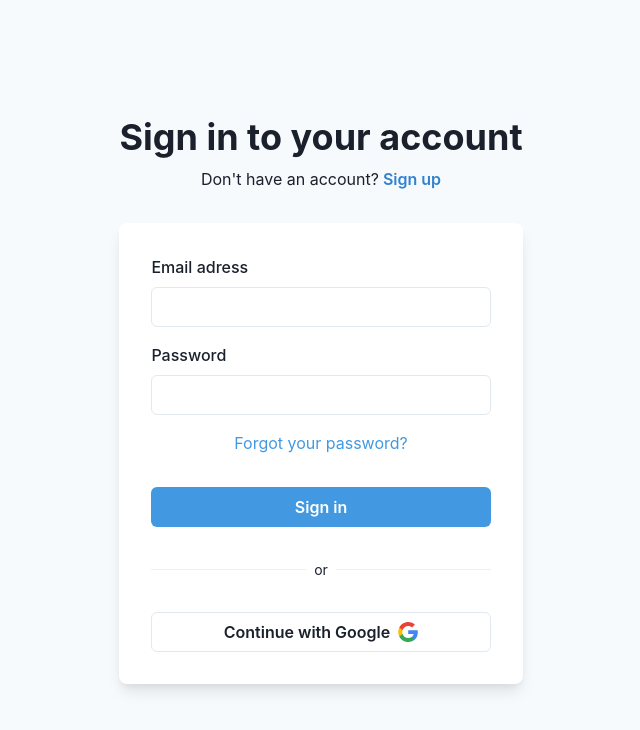
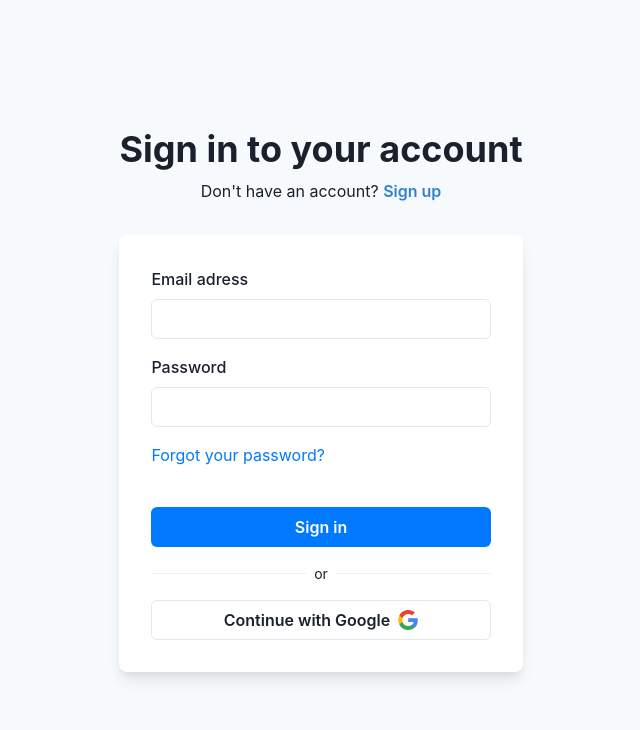
Before and after one commit to jurasw/icebunch-frontend, a React (Vite) app: page /login in a window 1280 px wide. Shown: the top 730 px of the page, without its empty margins (319-959 px from the left). Built offline with nearby package versions, Linux system fonts and the light colour scheme.

Commit message:
fix login/register

```diff
--- a/src/components/LandingPage/Features.tsx
+++ b/src/components/LandingPage/Features.tsx
@@ -46,14 +46,15 @@ export default function Features() {
   const { t } = useTranslation();
 
   return (
-    <Container maxW={"5xl"} py={12} h={"100vh"} mt={"20%"}>
-      <SimpleGrid
-        columns={{ base: 1, md: 2 }}
-        spacing={10}
-        display="flex"
-        alignItems={"center"}
-      >
-        <Stack spacing={4} pr={16}>
+    <Container
+      maxW={"5xl"}
+      py={12}
+      h={"100vh"}
+      display="flex"
+      alignItems={"center"}
+    >
+      <SimpleGrid columns={{ base: 1, md: 2 }} spacing={10}>
+        <Stack spacing={4} pr={16} m={"auto"}>
           <Text
             textTransform={"uppercase"}
             color={"blue.400"}
@@ -104,7 +105,7 @@ export default function Features() {
             rounded={"md"}
             alt={"feature image"}
             src={"https://pngimg.com/uploads/ice_cream/ice_cream_PNG5096.png"}
-            maxH={600}
+            maxH={500}
             objectFit={"contain"}
           />
         </Flex>
--- a/src/components/LandingPage/Stats.tsx
+++ b/src/components/LandingPage/Stats.tsx
@@ -6,8 +6,8 @@ import {
   StatLabel,
   StatNumber,
   useColorModeValue,
-  } from '@chakra-ui/react';
-  import { useTranslation } from 'react-i18next';
+} from "@chakra-ui/react";
+import { useTranslation } from "react-i18next";
 
 interface StatsCardProps {
   title: string;
@@ -18,15 +18,16 @@ import {
   return (
     <Stat
       px={{ base: 4, md: 8 }}
-        py={'5'}
-        shadow={'xl'}
-        border={'1px solid'}
-        borderColor={useColorModeValue('gray.800', 'gray.500')}
-        rounded={'lg'}>
-        <StatLabel fontWeight={'medium'} isTruncated>
+      py={"5"}
+      shadow={"xl"}
+      border={"1px solid"}
+      borderColor={useColorModeValue("gray.800", "gray.500")}
+      rounded={"lg"}
+    >
+      <StatLabel fontWeight={"medium"} isTruncated>
         {title}
       </StatLabel>
-        <StatNumber fontSize={'2xl'} fontWeight={'medium'}>
+      <StatNumber fontSize={"2xl"} fontWeight={"medium"}>
         {stat}
       </StatNumber>
     </Stat>
@@ -37,18 +38,19 @@ import {
   const { t } = useTranslation();
 
   return (
-      <Box maxW="7xl" mx={'auto'} pt={5} px={{ base: 2, sm: 12, md: 17 }}>
+    <Box maxW="7xl" h={"50vh"} m={"auto"} px={{ base: 2, sm: 12, md: 17 }}>
       <chakra.h1
-          textAlign={'center'}
-          fontSize={'4xl'}
+        textAlign={"center"}
+        fontSize={"4xl"}
         py={10}
-          fontWeight={'bold'}>
-            {t('website-offer')}
+        fontWeight={"bold"}
+      >
+        {t("website-offer")}
       </chakra.h1>
       <SimpleGrid columns={{ base: 1, md: 3 }} spacing={{ base: 5, lg: 8 }}>
-          <StatsCard title={t('we-created')} stat={t('the-biggest-online')} />
-          <StatsCard title={t('we-support')} stat={t('freedom')} />
-          <StatsCard title={t('we-enabled')} stat={t('stats-share')} />
+        <StatsCard title={t("we-created")} stat={t("the-biggest-online")} />
+        <StatsCard title={t("we-support")} stat={t("freedom")} />
+        <StatsCard title={t("we-enabled")} stat={t("stats-share")} />
       </SimpleGrid>
     </Box>
   );
--- a/src/pages/Login.tsx
+++ b/src/pages/Login.tsx
@@ -11,13 +11,13 @@ import {
   useColorModeValue,
   HStack,
   Text,
-  Divider
+  Divider,
 } from "@chakra-ui/react";
 import OAuthButtonGroup from "../components/Login/OAuthButtonGroup";
 import { useEffect, useState } from "react";
 import { useAuth } from "../hooks/useAuth";
 import { useNavigate } from "react-router-dom";
-import { useTranslation } from 'react-i18next';
+import { useTranslation } from "react-i18next";
 import { useAuthStore } from "../zustand";
 import { Path } from "./Paths";
 
@@ -29,12 +29,11 @@ export default function SimpleCard() {
   const { t } = useTranslation();
   const user = useAuthStore((state) => state.user);
 
-
-  useEffect(()=> {
-    if(user) {
-      navigate(Path.HOME)
+  useEffect(() => {
+    if (user) {
+      navigate(Path.HOME);
     }
-  })
+  });
 
   const handleEmail = (event: React.ChangeEvent<HTMLInputElement>) => {
     setEmail(event.target.value);
@@ -59,7 +58,7 @@ export default function SimpleCard() {
   };
 
   return (
-
+    <>
       <Flex
         minH={"100vh"}
         align={"center"}
@@ -68,18 +67,18 @@ export default function SimpleCard() {
       >
         <Stack spacing={8} mx={"auto"} maxW={"lg"} py={12} px={6}>
           <Stack align={"center"}>
-          <Heading fontSize={"4xl"}>{t('login-header')}</Heading>
-          <HStack spacing="1" justify="center">
-            <Text color="muted">{t('dont-have-account')}</Text>
+            <Heading fontSize={"4xl"}>{t("login-header")}</Heading>
+            <Text color="muted">
+              {t("dont-have-account")}{" "}
               <Button
                 as={"a"}
                 href={"/register"}
                 variant="link"
                 colorScheme="blue"
               >
-              {t('sign-up')}
+                {t("sign-up")}
               </Button>
-          </HStack>
+            </Text>
           </Stack>
           <Box
             rounded={"lg"}
@@ -89,45 +88,40 @@ export default function SimpleCard() {
           >
             <Stack spacing={4}>
               <FormControl id="email">
-              <FormLabel>{t('email-adress')}</FormLabel>
+                <FormLabel>{t("email-adress")}</FormLabel>
                 <Input type="email" onChange={handleEmail} />
               </FormControl>
               <FormControl id="password">
-              <FormLabel>{t('password')}</FormLabel>
+                <FormLabel>{t("password")}</FormLabel>
                 <Input type="password" onChange={handlePassword} />
               </FormControl>
-            <Stack spacing={8}>
+              <Stack spacing={10}>
                 <Stack
                   direction={{ base: "column", sm: "row" }}
                   align={"start"}
-                justify={"center"}
+                  justify={"space-between"}
                 >
-                <Link href={"/forgot-password"} color={"blue.400"}>{t('forgot-password')}</Link>
+                  <Link color={"primary"} href={"/forgot-password"}>
+                    {" "}
+                    {t("forgot-password")}
+                  </Link>
                 </Stack>
-              <Button
-                bg={"blue.400"}
-                color={"white"}
-                _hover={{
-                  bg: "blue.500",
-                }}
-                onClick={login}
-              >
-                {t('sign-in')}
+                <Button variant={"primaryButton"} onClick={login}>
+                  {t("sign-in")}
                 </Button>
-
+              </Stack>
               <HStack>
                 <Divider />
                 <Text fontSize="sm" whiteSpace="nowrap" color="muted">
-                {t('or')}
+                  {t("or")}
                 </Text>
                 <Divider />
               </HStack>
               <OAuthButtonGroup />
-
-            </Stack>
             </Stack>
           </Box>
         </Stack>
       </Flex>
-    )
+    </>
+  );
 }
--- a/src/pages/Register.tsx
+++ b/src/pages/Register.tsx
@@ -33,12 +33,11 @@ export default function SignupCard() {
   const user = useAuthStore((state) => state.user);
   const navigate = useNavigate();
 
-
-  useEffect(()=> {
-    if(user) {
-      navigate(Path.HOME)
+  useEffect(() => {
+    if (user) {
+      navigate(Path.HOME);
     }
-  })
+  });
 
   const handleEmail = (event: React.ChangeEvent<HTMLInputElement>) => {
     setEmail(event.target.value);
@@ -61,10 +60,10 @@ export default function SignupCard() {
       <Stack spacing={8} width={"50%"} mx={"auto"} maxW={"lg"} py={12} px={6}>
         <Stack align={"center"}>
           <Heading fontSize={"4xl"} textAlign={"center"}>
-            {t('sign-up-header')}
+            {t("sign-up-header")}
           </Heading>
           <Text fontSize={"lg"} color={"gray.600"}>
-            {t('sign-up-header2')}
+            {t("sign-up-header2")}
           </Text>
         </Stack>
         <Box
@@ -75,11 +74,11 @@ export default function SignupCard() {
         >
           <Stack spacing={4}>
             <FormControl id="email" isRequired>
-              <FormLabel>{t('email-adress')}</FormLabel>
+              <FormLabel>{t("email-adress")}</FormLabel>
               <Input type="email" onChange={handleEmail} />
             </FormControl>
             <FormControl id="password" isRequired>
-              <FormLabel>{t('password')}</FormLabel>
+              <FormLabel>{t("password")}</FormLabel>
               <InputGroup>
                 <Input
                   type={showPassword ? "text" : "password"}
@@ -98,7 +97,7 @@ export default function SignupCard() {
               </InputGroup>
             </FormControl>
             <FormControl id="confir-password" isRequired>
-              <FormLabel>{t('confirm-password')}</FormLabel>
+              <FormLabel>{t("confirm-password")}</FormLabel>
               <InputGroup>
                 <Input
                   type={showPassword ? "text" : "password"}
@@ -119,22 +118,16 @@ export default function SignupCard() {
 
             <Stack spacing={10} pt={2}>
               <Button
-                loadingText="Submitting"
-                size="lg"
-                bg={"blue.400"}
-                color={"white"}
-                _hover={{
-                  bg: "blue.500",
-                }}
+               variant={"primaryButton"}
                 onClick={register}
               >
-                {t('sign-up')}
+                {t("sign-up")}
               </Button>
 
               <HStack>
                 <Divider />
                 <Text fontSize="sm" whiteSpace="nowrap" color="muted">
-                  {t('or')}
+                  {t("or")}
                 </Text>
                 <Divider />
               </HStack>
@@ -142,10 +135,10 @@ export default function SignupCard() {
             </Stack>
             <Stack pt={6}>
               <Text align={"center"}>
-                {t('already-a-user')}
-                <Link href={Path.LOGIN} color={"blue.400"}>
+                {t("already-a-user")}
+                <Link href={Path.LOGIN} color={"primary"}>
                   {" "}
-                  {t('sign-in')}
+                  {t("sign-in")}
                 </Link>
               </Text>
             </Stack>
```
Lines whose indentation alone changed are shown as unchanged.
